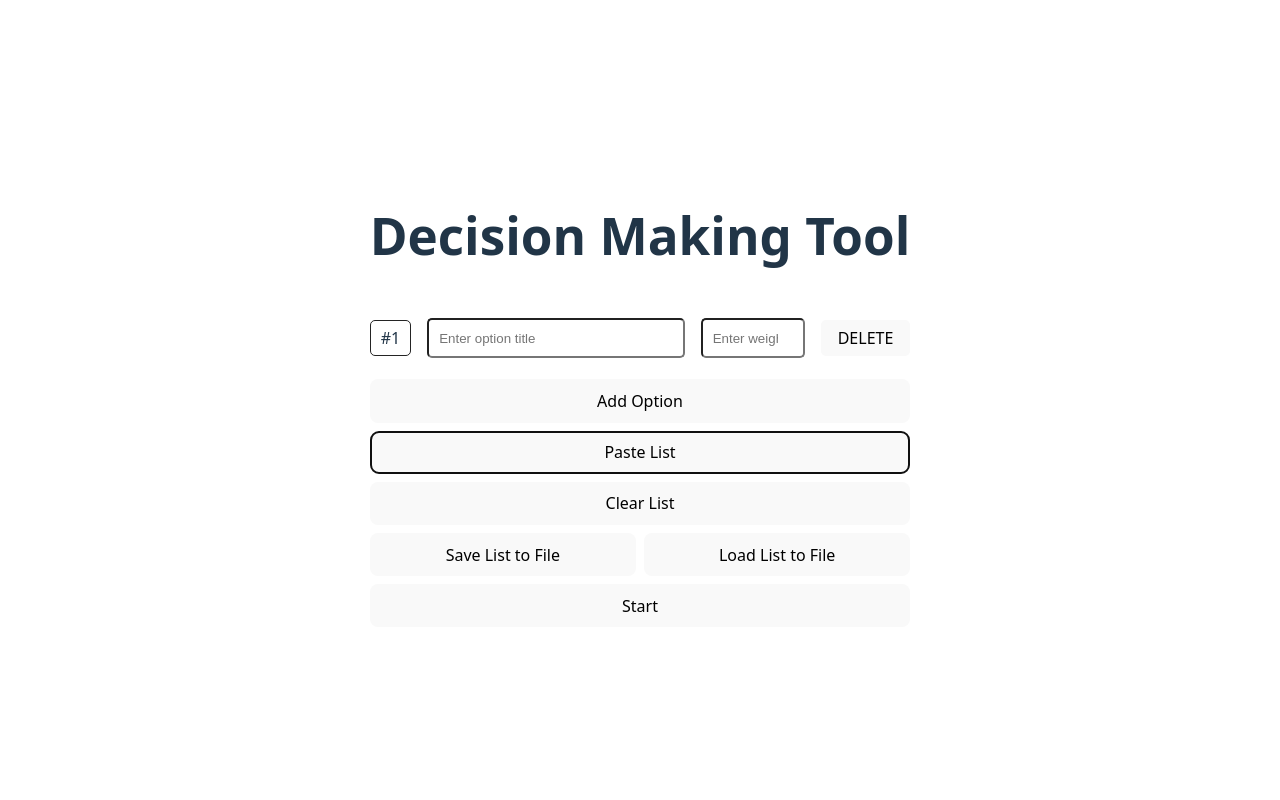
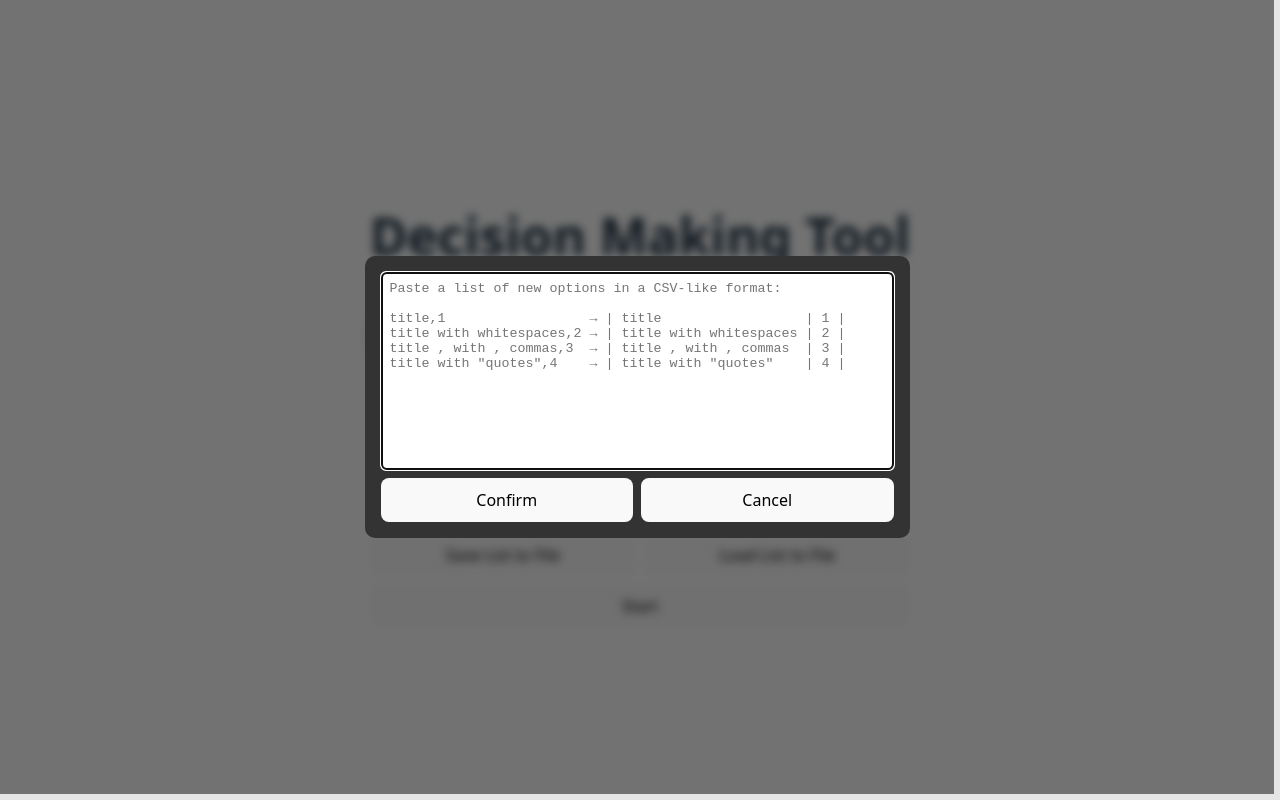
Before and after one commit to lipan4836/decision-making-tool, a React (Vite) app in the folder decision-making-tool/: page / in a window 1280 px wide. Both pictures are taken after a click on the button "Paste List". Built offline with nearby package versions, Linux system fonts and the light colour scheme.

Commit message:
feat: implement clear list and paste modal layout

```diff
--- a/decision-making-tool/src/components/MainBtnsBlock/MainBtnsBlock.tsx
+++ b/decision-making-tool/src/components/MainBtnsBlock/MainBtnsBlock.tsx
@@ -1,16 +1,18 @@
-import type { ReactNode } from "react";
+import { useState, type ReactNode } from "react";
 import { buttonsProps } from "../../data/buttonsProps";
 import Button from "../UI/Button/Button";
 import styles from './MainBtnsBlock.module.scss'
 import { useOptionsStore } from "../../store/useOptionsStore";
+import PasteModal from "../PasteModal/PasteModal";
 
 function MainBtnsBlock(): ReactNode {
-  const {addOption, downloadListJson, uploadListFromJson} = useOptionsStore()
+  const {addOption, downloadListJson, uploadListFromJson, clearList} = useOptionsStore()
+  const [isPasteModalOpen, setIsPasteModalOpen] = useState(false)
 
   const buttons = buttonsProps({
     addOption,
-    pasteList: () => console.log('Paste List'),
-    clearList: () => console.log('Clear List'),
+    pasteList: () => setIsPasteModalOpen(true),
+    clearList,
     downloadListJson,
     uploadListFromJson,
     start: () => console.log('Start'),
@@ -22,6 +24,12 @@ function MainBtnsBlock(): ReactNode {
           <Button key={index} {...buttonProps} />
         ))
       }
+      {isPasteModalOpen && (
+      <PasteModal
+        isOpen={isPasteModalOpen}
+        onClose={() => setIsPasteModalOpen(false)}
+      />
+    )}
     </div>
   );
 }
--- /dev/null
+++ b/decision-making-tool/src/components/PasteModal/PasteModal.module.scss
@@ -0,0 +1,41 @@
+.paste-options {
+  position: fixed;
+  z-index: 10;
+  inset: 0;
+  display: flex;
+  align-items: center;
+  justify-content: center;
+  width: 100%;
+  height: 100svh;
+  margin: 0;
+  border: none;
+  background-color: rgb(0 0 0 / 50%);
+  backdrop-filter: blur(5px);
+
+  &_container {
+    z-index: 11;
+    display: grid;
+    grid-template-columns: repeat(2, 1fr);
+    grid-template-rows: repeat(5, 1fr);
+    gap: 8px;
+    padding: 16px;
+    border-radius: 10px;
+    background: #333;
+
+    &__textarea {
+      resize: none;
+      grid-column: span 2 / span 2;
+      grid-row: span 4 / span 4;
+      padding: 0.5rem;
+      border-radius: 5px;
+    }
+
+    &__btn:nth-child(1) {
+      grid-row-start: 5;
+    }
+
+    &__btn:nth-child(2) {
+      grid-row-start: 5;
+    }
+  }
+}
--- /dev/null
+++ b/decision-making-tool/src/components/PasteModal/PasteModal.tsx
@@ -0,0 +1,69 @@
+import { useEffect, useRef } from 'react';
+import type { PasteModalProps } from '../../types/types';
+import styles from './PasteModal.module.scss';
+import Button from '../UI/Button/Button';
+
+const placeholderString = `Paste a list of new options in a CSV-like format:
+
+title,1                  → | title                  | 1 |
+title with whitespaces,2 → | title with whitespaces | 2 |
+title , with , commas,3  → | title , with , commas  | 3 |
+title with "quotes",4    → | title with "quotes"    | 4 |
+`;
+
+function PasteModal({
+  isOpen,
+  onClose,
+  closeOnOverlayClick = true,
+}: PasteModalProps): React.ReactNode {
+  const dialogRef = useRef<HTMLDialogElement>(null);
+
+  useEffect(() => {
+    const dialog = dialogRef.current;
+    if (!dialog) return;
+
+    if (isOpen) {
+      dialog.showModal();
+    } else {
+      dialog.close();
+    }
+  }, [isOpen]);
+
+  const handleOverlayClick = (e: React.MouseEvent<HTMLDialogElement>): void => {
+    if (!closeOnOverlayClick) return;
+
+    const target = e.target
+
+    if(target === dialogRef.current) onClose()
+  };
+
+  return (
+    <dialog
+      ref={dialogRef}
+      className={styles['paste-options']}
+      onClick={handleOverlayClick}
+      onClose={onClose}
+    >
+      <div className={styles['paste-options_container']} onClick={(e) => e.stopPropagation()}>
+        <textarea
+          className={styles['paste-options_container__textarea']}
+          rows={12}
+          cols={60}
+          placeholder={placeholderString}
+        />
+        <Button
+          label="Confirm"
+          className={[styles['paste-options_container__btn']]}
+          onClick={() => console.log('confirm')}
+        />
+        <Button
+          label="Cancel"
+          className={[styles['paste-options_container__btn']]}
+          onClick={onClose}
+        />
+      </div>
+    </dialog>
+  );
+}
+
+export default PasteModal;
--- a/decision-making-tool/src/store/useOptionsStore.ts
+++ b/decision-making-tool/src/store/useOptionsStore.ts
@@ -9,7 +9,7 @@ interface OptionsState {
   addOption: () => void;
   updateOption: (id: string, title: string, weight: number | null) => void;
   removeOption: (id: string) => void;
-  clearOptions: () => void;
+  clearList: () => void;
   downloadListJson: () => void;
   uploadListFromJson: () => void;
 }
@@ -67,7 +67,7 @@ export const useOptionsStore = create<OptionsState>()(
 
           return { list: newList };
         }),
-      clearOptions: (): void => set(INITIAL_STATE),
+      clearList: (): void => set(INITIAL_STATE),
       downloadListJson: (): void => {
         const state = get();
         const data = {
--- a/decision-making-tool/src/types/types.ts
+++ b/decision-making-tool/src/types/types.ts
@@ -9,6 +9,12 @@ export interface OptionsList {
   lastId: number;
 }
 
+export interface PasteModalProps {
+  isOpen: boolean;
+  onClose: () => void;
+  closeOnOverlayClick?: boolean;
+}
+
 export interface ButtonProps {
   label: string;
   className?: string[];
```
